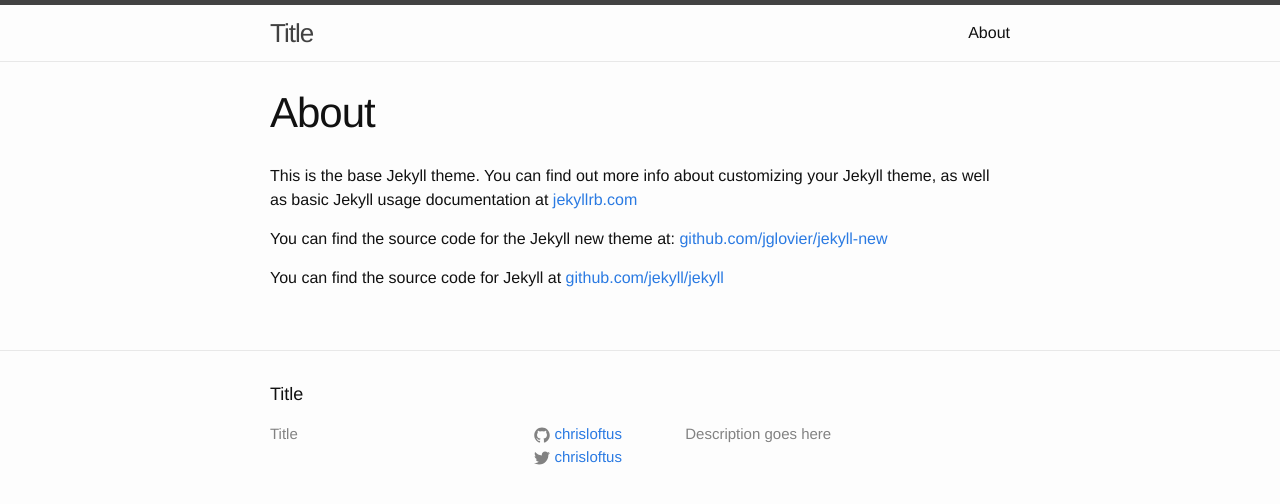
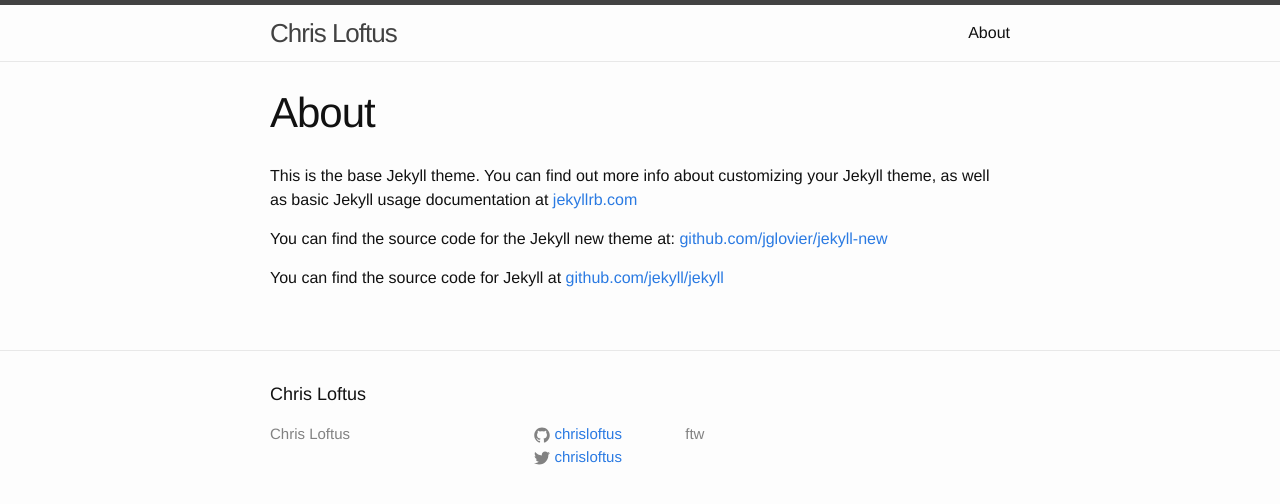
Before and after one commit to chrisloftus/chrisloftus.github.io, a Jekyll site: the page built from about.md, in a window 1280 px wide. Shown: the top 504 px of the page. Built offline with Jekyll 4.4.1, drawn with Linux system fonts in a browser that asks for light colours; Markdown is read by kramdown in place of the engine named in the settings.

Commit message:
Updated title and description

```diff
--- a/_config.yml
+++ b/_config.yml
@@ -1,8 +1,8 @@
 # Site settings
-title: Title
+title: Chris Loftus
 email: chrisloft@gmail.com
 description: > # this means to ignore newlines until "baseurl:"
-  Description goes here
+  ftw
 baseurl: "" # the subpath of your site, e.g. /blog/
 url: "http://yourdomain.com" # the base hostname & protocol for your site
 twitter_username: chrisloftus
--- a/_layouts/default.html
+++ b/_layouts/default.html
@@ -1,4 +1,4 @@
-<!DOCTYPE html>
+<!doctype html>
 <html>
 
   {% include head.html %}
```
